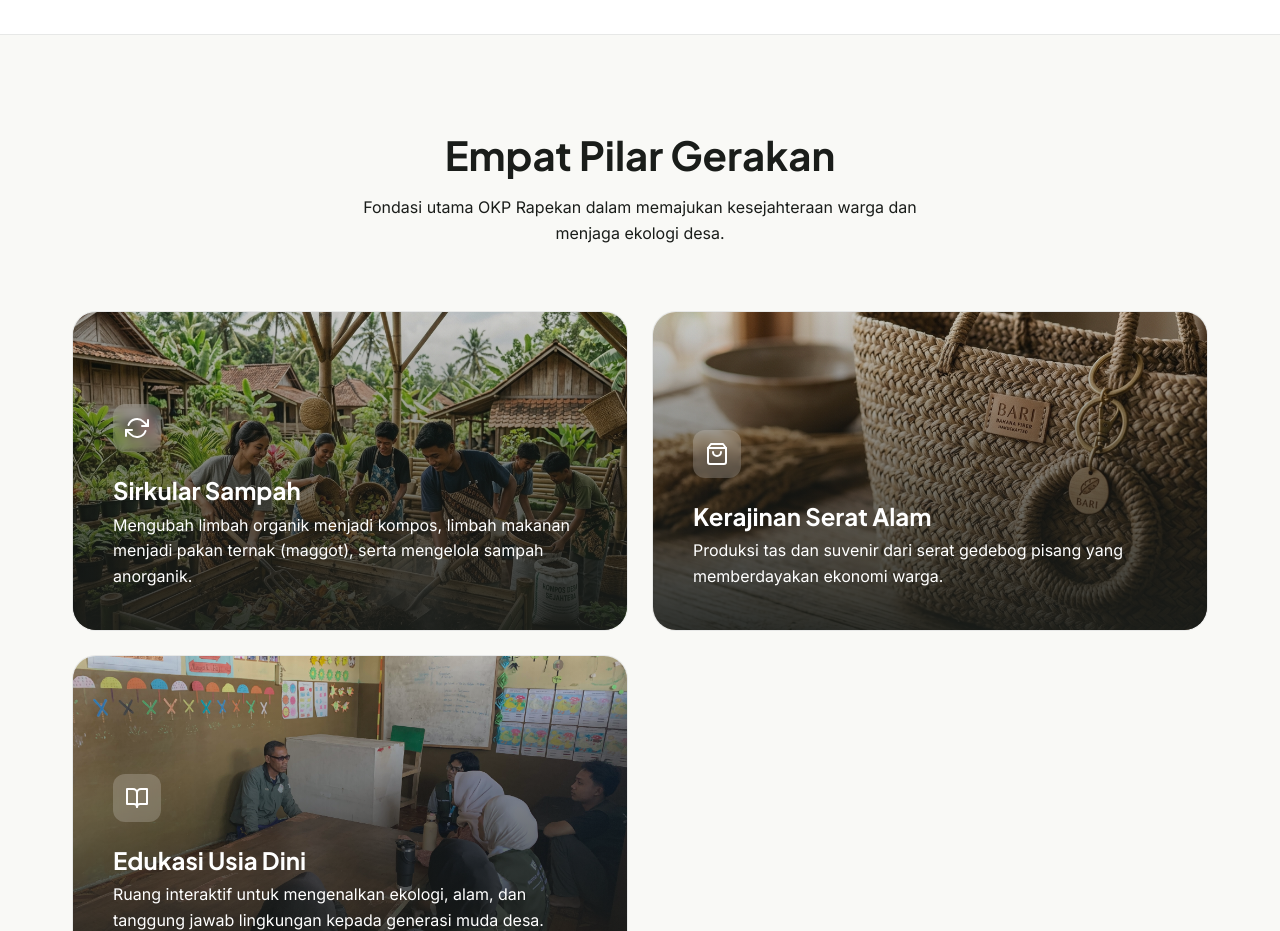
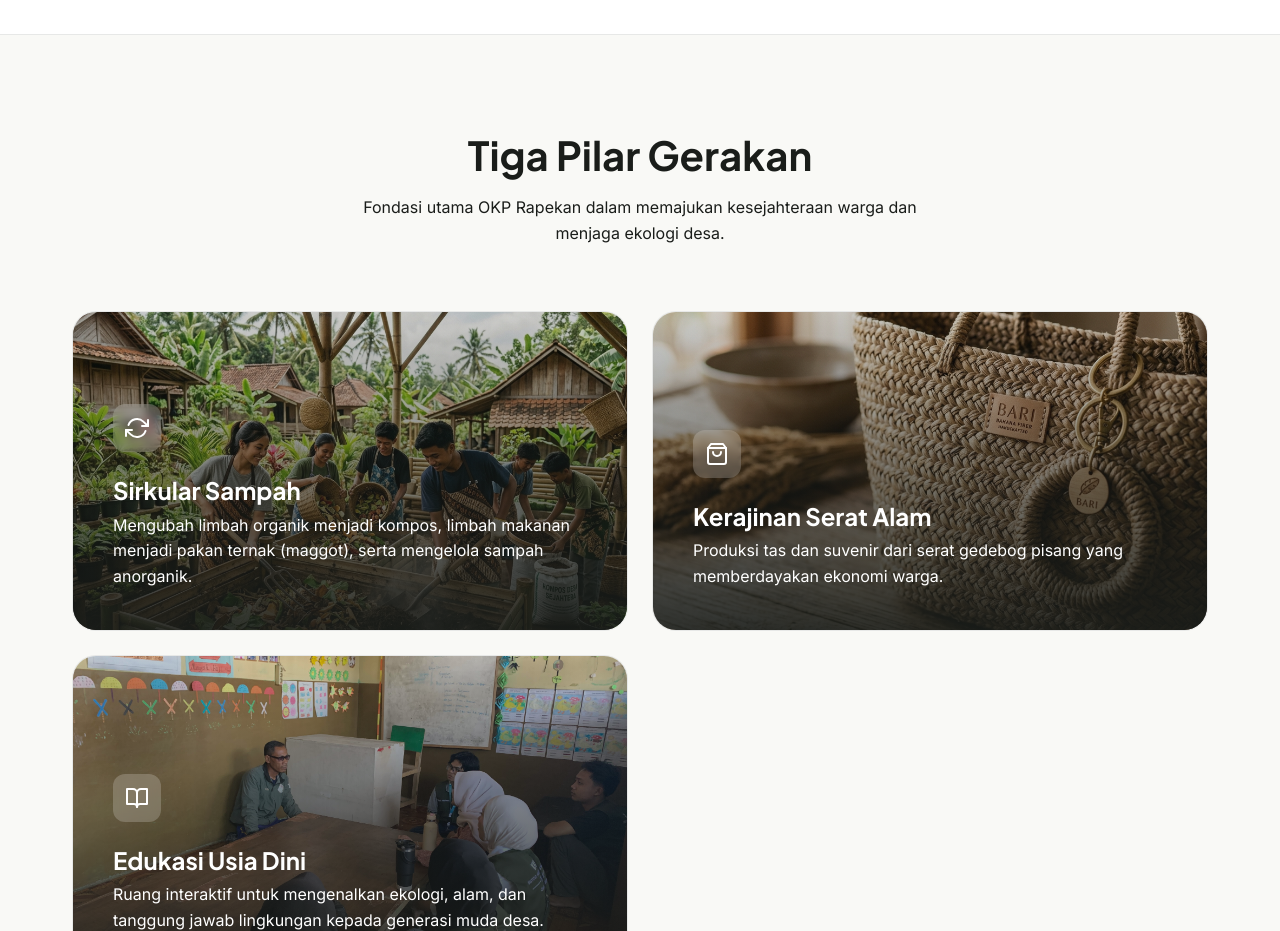
Before and after one commit to RaihanMufthahul223/rapekan, a plain HTML site: page index.html in a window 1280 px wide. Shown: the part 1020-1951 px from the top of the page. Drawn offline with nearby package versions, Linux system fonts and the light colour scheme.

Commit message:
Fixing Pilar program

```diff
--- a/index.html
+++ b/index.html
@@ -114,7 +114,7 @@
         <section class="program section-padding" id="program">
             <div class="container">
                 <div class="section-header text-center">
-                    <h2>Empat Pilar Gerakan</h2>
+                    <h2>Tiga Pilar Gerakan</h2>
                     <p>Fondasi utama OKP Rapekan dalam memajukan kesejahteraan warga dan menjaga ekologi desa.</p>
                 </div>
 
```
